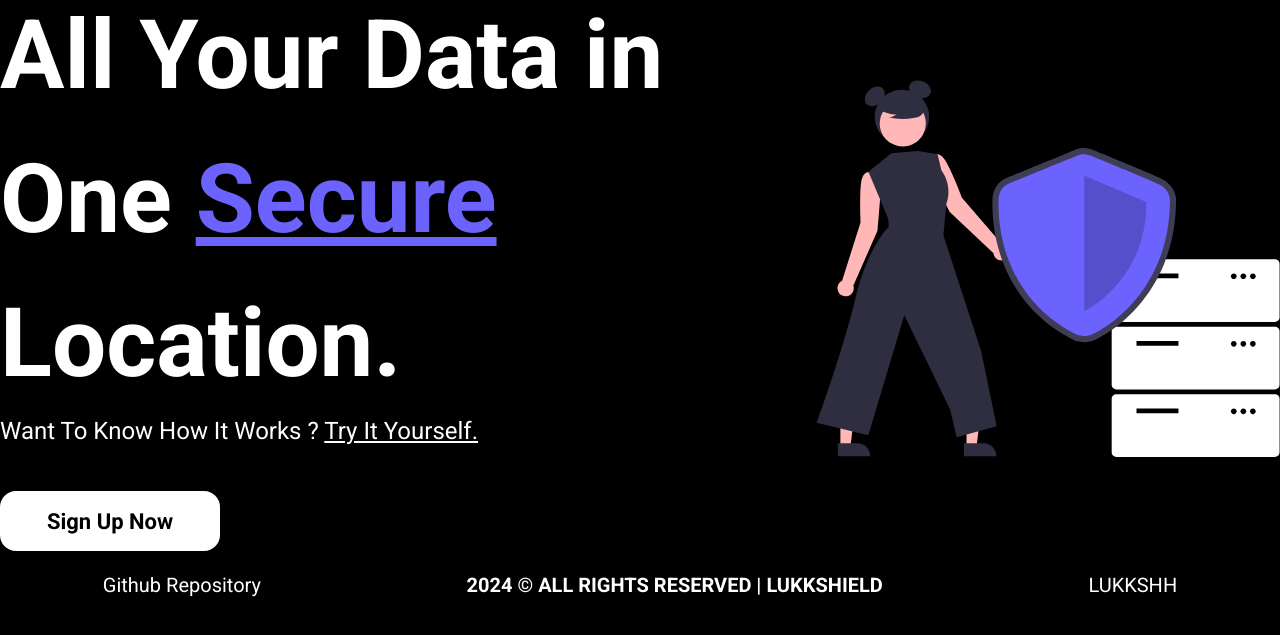
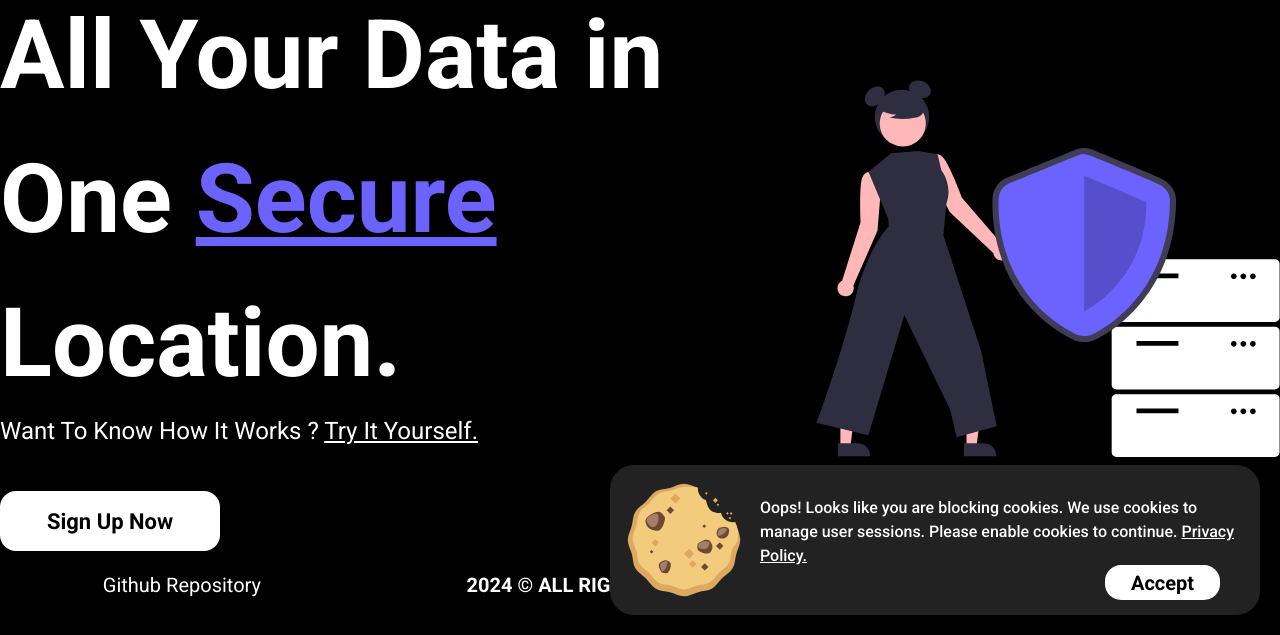
Before and after one commit to lukkshh/lukkshield, a PHP site: page / in a window 1280 px wide. Shown: the part 165-800 px from the top of the page. Run offline with PHP 8.4, Linux system fonts and the light colour scheme.

Commit message:
create cookie consent

```diff
--- a/assets/index.css
+++ b/assets/index.css
@@ -566,16 +566,40 @@ video {
   bottom: 0px;
 }
 
-.ml-16 {
-  margin-left: 4rem;
+.bottom-\[20px\] {
+  bottom: 20px;
 }
 
-.ml-\[200px\] {
-  margin-left: 200px;
+.right-\[20px\] {
+  right: 20px;
 }
 
-.mr-16 {
-  margin-right: 4rem;
+.bottom-\[15px\] {
+  bottom: 15px;
+}
+
+.right-\[10px\] {
+  right: 10px;
+}
+
+.top-\[10px\] {
+  top: 10px;
+}
+
+.right-\[25px\] {
+  right: 25px;
+}
+
+.right-\[40px\] {
+  right: 40px;
+}
+
+.bottom-\[10px\] {
+  bottom: 10px;
+}
+
+.z-50 {
+  z-index: 50;
 }
 
 .mt-11 {
@@ -586,12 +610,8 @@ video {
   margin-top: 3rem;
 }
 
-.ml-\[100px\] {
-  margin-left: 100px;
-}
-
-.ml-\[150px\] {
-  margin-left: 150px;
+.ml-\[14px\] {
+  margin-left: 14px;
 }
 
 .flex {
@@ -606,8 +626,12 @@ video {
   height: 60px;
 }
 
-.h-\[440px\] {
-  height: 440px;
+.h-\[150px\] {
+  height: 150px;
+}
+
+.h-\[35px\] {
+  height: 35px;
 }
 
 .w-\[220px\] {
@@ -622,52 +646,36 @@ video {
   width: 100%;
 }
 
-.w-\[550px\] {
-  width: 550px;
+.w-\[650px\] {
+  width: 650px;
+}
+
+.w-\[115px\] {
+  width: 115px;
+}
+
+.w-\[150px\] {
+  width: 150px;
+}
+
+.w-\[160px\] {
+  width: 160px;
+}
+
+.w-\[165px\] {
+  width: 165px;
+}
+
+.w-\[170px\] {
+  width: 170px;
+}
+
+.w-\[140px\] {
+  width: 140px;
 }
 
 .flex-1 {
   flex: 1 1 0%;
-}
-
-.-translate-x-\[100px\] {
-  --tw-translate-x: -100px;
-  transform: translate(var(--tw-translate-x), var(--tw-translate-y)) rotate(var(--tw-rotate)) skewX(var(--tw-skew-x)) skewY(var(--tw-skew-y)) scaleX(var(--tw-scale-x)) scaleY(var(--tw-scale-y));
-}
-
-.translate-x-\[-100px\] {
-  --tw-translate-x: -100px;
-  transform: translate(var(--tw-translate-x), var(--tw-translate-y)) rotate(var(--tw-rotate)) skewX(var(--tw-skew-x)) skewY(var(--tw-skew-y)) scaleX(var(--tw-scale-x)) scaleY(var(--tw-scale-y));
-}
-
-.translate-x-\[-200px\] {
-  --tw-translate-x: -200px;
-  transform: translate(var(--tw-translate-x), var(--tw-translate-y)) rotate(var(--tw-rotate)) skewX(var(--tw-skew-x)) skewY(var(--tw-skew-y)) scaleX(var(--tw-scale-x)) scaleY(var(--tw-scale-y));
-}
-
-.translate-x-\[-350px\] {
-  --tw-translate-x: -350px;
-  transform: translate(var(--tw-translate-x), var(--tw-translate-y)) rotate(var(--tw-rotate)) skewX(var(--tw-skew-x)) skewY(var(--tw-skew-y)) scaleX(var(--tw-scale-x)) scaleY(var(--tw-scale-y));
-}
-
-.-translate-x-7 {
-  --tw-translate-x: -1.75rem;
-  transform: translate(var(--tw-translate-x), var(--tw-translate-y)) rotate(var(--tw-rotate)) skewX(var(--tw-skew-x)) skewY(var(--tw-skew-y)) scaleX(var(--tw-scale-x)) scaleY(var(--tw-scale-y));
-}
-
-.translate-x-7 {
-  --tw-translate-x: 1.75rem;
-  transform: translate(var(--tw-translate-x), var(--tw-translate-y)) rotate(var(--tw-rotate)) skewX(var(--tw-skew-x)) skewY(var(--tw-skew-y)) scaleX(var(--tw-scale-x)) scaleY(var(--tw-scale-y));
-}
-
-.-translate-x-40 {
-  --tw-translate-x: -10rem;
-  transform: translate(var(--tw-translate-x), var(--tw-translate-y)) rotate(var(--tw-rotate)) skewX(var(--tw-skew-x)) skewY(var(--tw-skew-y)) scaleX(var(--tw-scale-x)) scaleY(var(--tw-scale-y));
-}
-
-.-translate-x-\[150px\] {
-  --tw-translate-x: -150px;
-  transform: translate(var(--tw-translate-x), var(--tw-translate-y)) rotate(var(--tw-rotate)) skewX(var(--tw-skew-x)) skewY(var(--tw-skew-y)) scaleX(var(--tw-scale-x)) scaleY(var(--tw-scale-y));
 }
 
 .translate-x-\[-150px\] {
@@ -677,6 +685,16 @@ video {
 
 .translate-x-\[150px\] {
   --tw-translate-x: 150px;
+  transform: translate(var(--tw-translate-x), var(--tw-translate-y)) rotate(var(--tw-rotate)) skewX(var(--tw-skew-x)) skewY(var(--tw-skew-y)) scaleX(var(--tw-scale-x)) scaleY(var(--tw-scale-y));
+}
+
+.translate-y-2 {
+  --tw-translate-y: 0.5rem;
+  transform: translate(var(--tw-translate-x), var(--tw-translate-y)) rotate(var(--tw-rotate)) skewX(var(--tw-skew-x)) skewY(var(--tw-skew-y)) scaleX(var(--tw-scale-x)) scaleY(var(--tw-scale-y));
+}
+
+.-translate-y-2 {
+  --tw-translate-y: -0.5rem;
   transform: translate(var(--tw-translate-x), var(--tw-translate-y)) rotate(var(--tw-rotate)) skewX(var(--tw-skew-x)) skewY(var(--tw-skew-y)) scaleX(var(--tw-scale-x)) scaleY(var(--tw-scale-y));
 }
 
@@ -700,26 +718,29 @@ video {
   justify-content: space-around;
 }
 
+.space-x-4 > :not([hidden]) ~ :not([hidden]) {
+  --tw-space-x-reverse: 0;
+  margin-right: calc(1rem * var(--tw-space-x-reverse));
+  margin-left: calc(1rem * calc(1 - var(--tw-space-x-reverse)));
+}
+
 .space-x-6 > :not([hidden]) ~ :not([hidden]) {
   --tw-space-x-reverse: 0;
   margin-right: calc(1.5rem * var(--tw-space-x-reverse));
   margin-left: calc(1.5rem * calc(1 - var(--tw-space-x-reverse)));
 }
 
-.space-x-2 > :not([hidden]) ~ :not([hidden]) {
-  --tw-space-x-reverse: 0;
-  margin-right: calc(0.5rem * var(--tw-space-x-reverse));
-  margin-left: calc(0.5rem * calc(1 - var(--tw-space-x-reverse)));
+.rounded-2xl {
+  border-radius: 1rem;
 }
 
-.space-x-4 > :not([hidden]) ~ :not([hidden]) {
-  --tw-space-x-reverse: 0;
-  margin-right: calc(1rem * var(--tw-space-x-reverse));
-  margin-left: calc(1rem * calc(1 - var(--tw-space-x-reverse)));
+.rounded-3xl {
+  border-radius: 1.5rem;
 }
 
-.rounded-2xl {
-  border-radius: 1rem;
+.bg-\[\#222222\] {
+  --tw-bg-opacity: 1;
+  background-color: rgb(34 34 34 / var(--tw-bg-opacity, 1));
 }
 
 .bg-black {
@@ -730,6 +751,14 @@ video {
 .bg-white {
   --tw-bg-opacity: 1;
   background-color: rgb(255 255 255 / var(--tw-bg-opacity, 1));
+}
+
+.p-2 {
+  padding: 0.5rem;
+}
+
+.p-4 {
+  padding: 1rem;
 }
 
 .font-roboto {
@@ -766,6 +795,10 @@ video {
   font-weight: 600;
 }
 
+.font-medium {
+  font-weight: 500;
+}
+
 .uppercase {
   text-transform: uppercase;
 }
--- /dev/null
+++ b/components/cookie-consent.php
@@ -0,0 +1 @@
+<script>if(-1==document.cookie.indexOf("PHPSESSID")){let e=document.createElement("div");e.className="flex items-center bg-[#222222] w-[650px] h-[150px] rounded-3xl z-50 absolute bottom-[20px] right-[20px]";let t=document.createElement("img");t.className="ml-[14px]",t.src="/static/cookie.svg",t.alt="cookie";let o=document.createElement("p");o.className="text-white p-4 font-medium -translate-y-2",o.innerHTML='Oops! Looks like you are blocking cookies. We use cookies to manage user sessions. Please enable cookies to continue. <a class="underline" href="">Privacy Policy.</a>';let l=document.createElement("button");l.className="absolute rounded-2xl font-semibold text-xl bottom-[15px] right-[40px] w-[115px] h-[35px] bg-white",l.textContent="Accept",l.addEventListener("click",function(){e.remove()}),e.appendChild(t),e.appendChild(o),e.appendChild(l),document.body.appendChild(e)}</script>
--- a/index.html
+++ b/index.php
@@ -1,3 +1,4 @@
+<?php session_start(); ?>
 <!DOCTYPE html>
 <html lang="en">
   <head>
@@ -52,5 +53,6 @@
       <p class="font-semibold">2024 © ALL RIGHTS RESERVED | LUKKSHIELD</p>
       <a href="">LUKKSHH</a>
     </footer>
+    <?php  require "./components/cookie-consent.php" ?>
   </body>
 </html>
```
Also changed, not shown: static/cookie.svg (added).
